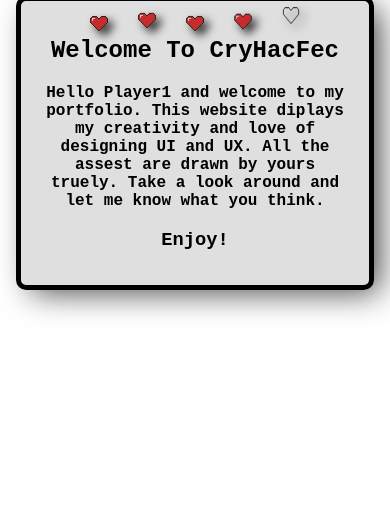
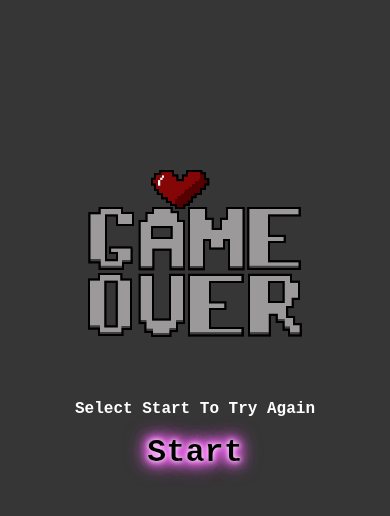
Before and after one commit to CryFecteau/CryFec, a React (Create React App) app: page / in a window 390 px wide. Shown: the top 516 px of the page. Built offline with nearby package versions, Linux system fonts and the light colour scheme.

Commit message:
added quit page component with styling and media queries

```diff
--- a/src/App.tsx
+++ b/src/App.tsx
@@ -1,10 +1,10 @@
 import React from 'react';
 import './App.scss';
-import { HomePage } from './main-components/home-page/HomePage';
+import { Quit } from './main-components/quit-page/Quit';
 
 const App: React.FC = () => {
   return (
-   <HomePage/>
+   <Quit/>
   );
 }
 
--- a/src/main-components/home-page/HomePage.scss
+++ b/src/main-components/home-page/HomePage.scss
@@ -1,3 +1,6 @@
+.home-Container{
+    padding: 4rem;
+}
 .home{
     font-family: 'Courier New', Courier, monospace;
     text-align: center;
--- a/src/main-components/home-page/HomePage.tsx
+++ b/src/main-components/home-page/HomePage.tsx
@@ -17,12 +17,11 @@ export class HomePage extends Component<IHomePageProps, IHomePageState>{
                     <img className='bounce5' src='assets/pixelArt/emptyHeart.png' alt='pixel drawing of a heart' />
                 </div>
                 <div className='home'>
-                    <h2>Welcome To CryHacFec</h2>
-                    <span>Hello Player1 and welcome to my portfolio. This website diplays my creativity and love of designing UI and UX. All the assest are drawn by yours truely. Take a look around and let me know what you think. </span>
+                    <h2>Welcome Player1 To CryHacFec!</h2>
+                    <p>This is a portfolio page to demonstrate my creativity by drawing and designing the assets you see before you as well as experience working with CSS, SCSS, React and TypeScript. But my skills don't end there if you would like to know more about me take a look around. Also, don't forget to share it with your friends or family, it mobile friendly!</p>
                     <h3>Enjoy!</h3>
                 </div>
             </div>
-
         )
     }
 }
--- /dev/null
+++ b/src/main-components/quit-page/Quit.scss
@@ -0,0 +1,56 @@
+@import '../../sharedScss/media.scss';
+.quit{
+    background: rgb(54, 54, 54);
+    height: 100%;
+    width: 100%;
+    position: absolute;
+    & img{
+        display: block;
+        margin: 10rem auto 0 auto;
+        height: 30rem;
+    }
+}
+.quit-Text{
+    text-align: center;
+    font-weight: bold;
+    font-family: 'Courier New', Courier, monospace;
+    & p{
+        color: white;
+    }
+    & .quit-Link{
+        text-decoration: none;
+        border: none;
+        outline: none;
+        font-size: 2rem;
+        font-family: 'Courier New', Courier, monospace;
+        font-weight: bolder;
+        background-color: rgba(0, 0, 0, 0);
+        -webkit-text-stroke: .2px rgb(255, 255, 255);
+        -webkit-animation: glow 1s ease-in-out infinite alternate;
+        -moz-animation: glow 1s ease-in-out infinite alternate;
+         animation: glow 1s ease-in-out infinite alternate;
+    }
+}
+@keyframes glow{
+    from {
+        text-shadow: 0 0 5px #fff, 0 0 5px #fff, 0 0 10px #b800e6, 0 0 10px #b800e6, 0 0 15px #b800e6, 0 0 15px #b800e6, 0 0 24px #b800e6;
+      }
+      to {
+        text-shadow: 0 0 5px #fff, 0 0 10px #ff67ff, 0 0 10px #ff67ff, 0 0 15px #ff67ff, 0 0 15px #ff67ff, 0 0 24px #ff67ff, 0 0 20px #ff67ff;
+      }
+}
+@include Laptop{
+    .quit img{
+        height: 20rem;
+    }
+}
+@include Tablet{
+    .quit img{
+        height: 18rem;
+    }
+}
+@include Phone-Large{
+    .quit img{
+        height: 14rem;
+    }
+}
--- /dev/null
+++ b/src/main-components/quit-page/Quit.tsx
@@ -0,0 +1,21 @@
+import React, { Component } from 'react';
+import './Quit.scss';
+
+export interface IQuitProps {
+}
+export interface IQuitState {
+}
+
+export class Quit extends Component<IQuitProps, IQuitState>{
+    render() {
+        return (
+            <div className='quit'>
+                <img src='assets/pixelArt/GameOver.png' alt="pixel art of the words game over" />
+                <div className="quit-Text">
+                    <p>Select Start To Try Again</p>
+                    <a className='quit-Link'>Start</a>
+                </div>
+            </div>
+        )
+    }
+}
--- /dev/null
+++ b/src/sharedScss/media.scss
@@ -0,0 +1,36 @@
+
+@mixin Desktop {
+    @media only screen and (min-width: 1600px) and (max-width: 1800px){
+      @content;
+    }
+  }
+  @mixin Laptop-Large{
+    @media only screen and (min-width : 1410px) and (max-width: 1500px){
+      @content;
+    }
+  }
+  @mixin Laptop{
+    @media only screen and (min-width: 1024px) and (max-width: 1400px){
+      @content;
+    }
+  }
+  @mixin Tablet{
+    @media only screen and (min-width: 768px) and (max-width: 1000px){
+      @content;
+    }
+  }
+  @mixin Phone-Large{
+    @media only screen and (max-width: 425px){
+      @content;
+    }
+  }
+  @mixin Phone-Medium{
+    @media only screen and (max-width: 375px){
+      @content;
+    }
+  }
+  @mixin Phone-Small{
+    @media only screen and (max-width: 320px){
+      @content;
+    }
+  }
--- /dev/null
+++ b/src/sharedScss/variables.scss
@@ -0,0 +1,5 @@
+$backgroundSunSet: linear-gradient(0deg, rgba(255,184,0,0) 2%, rgba(196,150,57,0.35057773109243695) 6%, rgba(198,144,85,0.44021358543417366) 11%, rgba(200,135,131,0.5998774509803921) 19%, rgba(202,142,142,0.7399334733893557) 24%, rgba(204,149,191,0.8743872549019608) 32%, rgba(206,155,227,1) 38%, rgba(181,131,219,1) 58%, rgba(186,43,251,1) 100%);
+$flippedSunSet: linear-gradient(180deg, rgba(255,184,0,0) 2%, rgba(196,150,57,0.35057773109243695) 6%, rgba(198,144,85,0.44021358543417366) 11%, rgba(200,135,131,0.5998774509803921) 19%, rgba(202,142,142,0.7399334733893557) 24%, rgba(204,149,191,0.8743872549019608) 32%, rgba(206,155,227,1) 38%, rgba(181,131,219,1) 58%, rgba(186,43,251,1) 100%);
+$filterShadow: drop-shadow(5px 5px 5px rgb(124, 123, 123));
+$textShadowPurple: 0 0 5px #fff, 0 0 5px #fff, 0 0 10px #b800e6, 0 0 10px #b800e6, 0 0 15px #b800e6, 0 0 15px #b800e6, 0 0 24px #b800e6;
+$textShadowLightPurple: 0 0 5px #fff, 0 0 10px #ff67ff, 0 0 10px #ff67ff, 0 0 15px #ff67ff, 0 0 15px #ff67ff, 0 0 24px #ff67ff, 0 0 20px #ff67ff;
```
